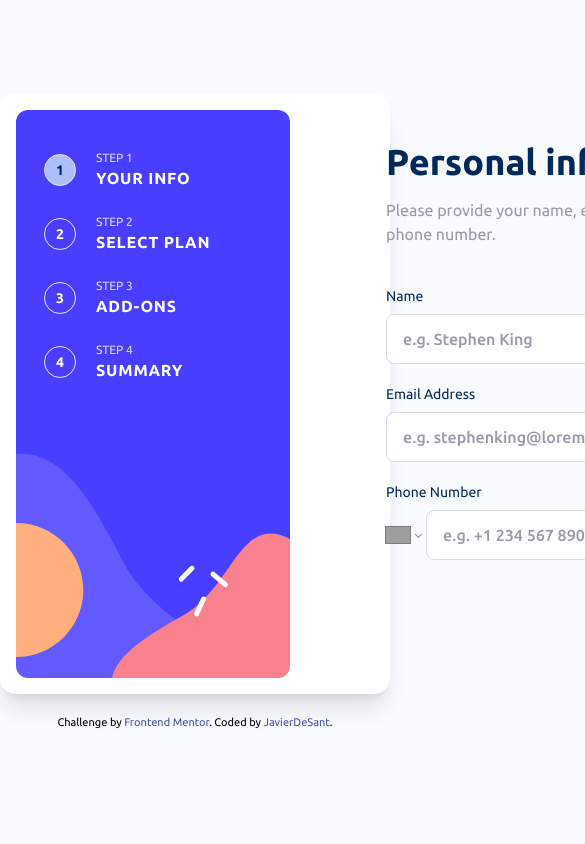
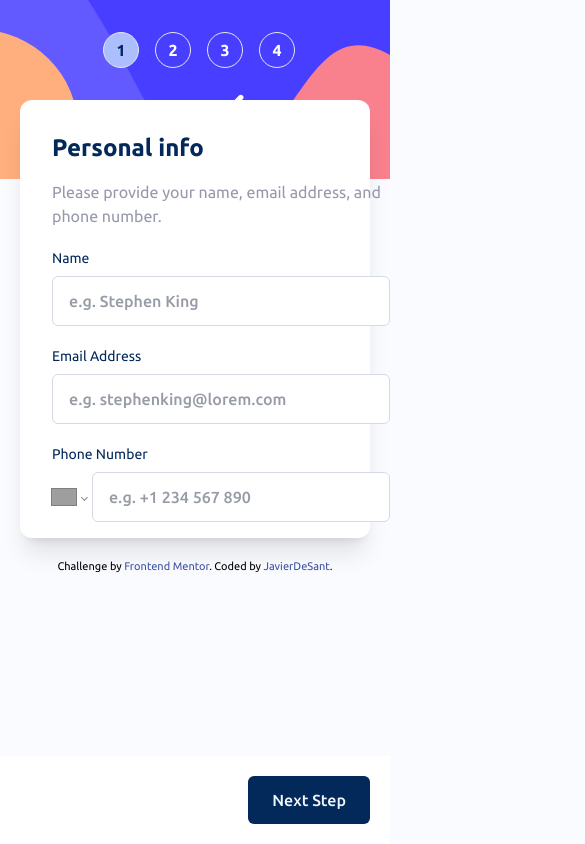
Before and after one commit to javierdesant/multistep-form, a React (Vite) app: page / in a window 390 px wide. Shown: the top 844 px of the page, 585 px wide, since content can reach past the window. Built offline with nearby package versions, Linux system fonts and the light colour scheme; grey boxes are pictures that could not be loaded.

Commit message:
style: start adding responsive mobile design

```diff
--- a/src/App.tsx
+++ b/src/App.tsx
@@ -3,7 +3,7 @@ import Form from "./components/form/Form";
 function App() {
   return (
     <>
-      <div className="flex h-screen w-screen grow flex-col items-center justify-center">
+      <div className="flex h-screen w-screen grow flex-col items-center md:justify-center">
         <Form />
 
         <div className="attribution m-5">
--- a/src/components/form/Form.tsx
+++ b/src/components/form/Form.tsx
@@ -76,8 +76,31 @@ export default function Form() {
   };
 
   return (
-    <div className="flex w-full rounded-2xl bg-white p-4 shadow-xl md:h-full md:max-h-[600px] md:max-w-[1050px]">
-      <div className="flex min-h-[568px] w-[274px] shrink-0 flex-col rounded-xl bg-sidebar-desktop p-5 pt-7">
+    <>
+        <div className="fixed flex w-full h-full top-0 bg-sidebar-mobile bg-no-repeat bg-contain bg-top p-5 pt-7 md:hidden" />
+        <div className="flex md:hidden my-5 space-x-4">
+            {steps.map(
+                (step, index) =>
+                    index !== COMPLETE_STEP && (
+                        <div className="z-20 my-3 ml-2 flex items-center" key={step.id}>
+                    <button
+                    id={step.id}
+                    disabled={
+                        `step-${currentStep}` === step.id ||
+                        currentStep === COMPLETE_STEP
+                    }
+                    className={`size-9 rounded-full border font-bold ${currentStep === index ? "bg-brand-pastel-blue text-brand-marine-blue" : "text-brand-alabaster"}`}
+                    onClick={() => handleNav(index)}
+                    >
+                    {index}
+                    </button>
+                </div>
+                ),
+            )}
+        </div>
+
+        <div className="flex z-10 w-full max-w-[350px] rounded-xl md:rounded-2xl bg-white p-4 shadow-xl md:h-full md:max-h-[600px] md:max-w-[1050px]">
+            <div className="hidden md:flex w-[274px] flex-col rounded-xl bg-sidebar-desktop bg-no-repeat bg-cover bg-bottom p-5 pt-7 md:visible">
                 {steps.map(
                 (step, index) =>
                     index !== COMPLETE_STEP && (
@@ -108,7 +131,7 @@ export default function Form() {
 
             <FormProvider {...methods}>
                 <form
-          className="flex grow flex-col px-24"
+                className="flex grow flex-col px-4 md:px-24"
                 onSubmit={methods.handleSubmit(onSubmit)}
                 onError={() => onError}
                 noValidate
@@ -120,7 +143,7 @@ export default function Form() {
 
                 {currentStep === COMPLETE_STEP && <CompleteStep />}
 
-          <div className="mb-4 mt-auto flex justify-between">
+                <div className="fixed bottom-0 left-0 right-0 w-full p-5 md:static bg-white md:mb-4 md:p-0 md:mt-auto flex justify-between">
                     <button
                     disabled={currentStep === 1 || currentStep === COMPLETE_STEP}
                     type="button"
@@ -136,7 +159,7 @@ export default function Form() {
                         currentStep === LAST_STEP || currentStep === COMPLETE_STEP
                     }
                     type="button"
-              className="flex w-min text-nowrap rounded-lg bg-brand-marine-blue px-6 py-3 font-medium text-brand-magnolia hover:bg-blue-900 disabled:hidden"
+                    className="flex w-min text-nowrap rounded-md md:rounded-lg bg-brand-marine-blue px-6 py-3 font-medium text-brand-magnolia hover:bg-blue-900 disabled:hidden"
                     onClick={() => {
                         handleNav(currentStep + 1);
                     }}
@@ -146,7 +169,7 @@ export default function Form() {
                     <button
                     disabled={currentStep !== LAST_STEP}
                     type="submit"
-              className="flex w-min text-nowrap rounded-lg bg-brand-purplish-blue px-7 py-3 font-medium text-brand-magnolia hover:opacity-70 disabled:hidden"
+                    className="flex w-min text-nowrap rounded-md md:rounded-lg bg-brand-purplish-blue px-7 py-3 font-medium text-brand-magnolia hover:opacity-70 disabled:hidden"
                     >
                     Confirm
                     </button>
@@ -154,5 +177,6 @@ export default function Form() {
                 </form>
             </FormProvider>
         </div>
+    </>
   );
 }
--- a/src/components/form/Step1.tsx
+++ b/src/components/form/Step1.tsx
@@ -12,8 +12,8 @@ export default function Step1() {
 
   return (
     <div className="flex flex-col">
-      <h1>Personal info</h1>
-      <p>Please provide your name, email address, and phone number.</p>
+      <h1 className="my-4 md:mt-8">Personal info</h1>
+      <p className="mb-5 md:mb-10">Please provide your name, email address, and phone number.</p>
 
       <div className="mb-2 flex grow justify-between">
         <label htmlFor="name">Name</label>
--- a/src/components/form/Step2.tsx
+++ b/src/components/form/Step2.tsx
@@ -12,9 +12,9 @@ export default function Step2() {
     control,
   } = useFormContext<FormValues>();
 
-  let currentPlan = watch("plan");
+  let currentPlan = watch('plan');
 
-  const handleTogglePlan = (plan: FormValues["plan"]) => {
+  const handleTogglePlan = (plan: FormValues['plan']) => {
     if (currentPlan === plan) {
       reset(
         {
@@ -24,40 +24,40 @@ export default function Step2() {
         { keepDirty: true, keepTouched: true },
       );
     } else {
-      setValue("plan", plan, { shouldValidate: true });
+      setValue('plan', plan, { shouldValidate: true });
     }
   };
 
   return (
     <div className="flex flex-col">
-      <h1>Select your plan</h1>
-      <p>You have the option of monthly or yearly billing.</p>
+      <h1 className="my-4 md:mt-8">Select your plan</h1>
+      <p className="mb-5 md:mb-10">You have the option of monthly or yearly billing.</p>
 
-      <div className="grid grid-cols-3 grid-rows-1 gap-5">
+      <div className="grid grid-cols-1 grid-rows-3 md:grid-cols-3 md:grid-rows-1 gap-5">
         <button
           type="button"
-          className={`flex h-52 flex-col justify-between rounded-xl p-5 ring-1 hover:ring-brand-purplish-blue focus:outline-none focus:outline-brand-purplish-blue ${
+          className={`flex md:h-52 md:flex-col md:justify-between rounded-xl p-5 ring-1 hover:ring-brand-purplish-blue focus:outline-none focus:outline-brand-purplish-blue ${
             errors.plan
               ? "ring-1 ring-brand-strawberry-red"
-              : watch("plan") === "arcade"
+              : watch('plan') === 'arcade'
                 ? "bg-brand-magnolia ring-brand-purplish-blue"
                 : "ring-brand-light-gray"
           }`}
-          onClick={() => handleTogglePlan("arcade")}
+          onClick={() => handleTogglePlan('arcade')}
         >
           <img
             src="/img/icon-arcade.svg"
             alt="arcade-icon"
             className="h-14 place-self-start"
           />
-          <div className="flex flex-col">
+          <div className="flex flex-col ml-5 md:m-0">
             <h3 className="text-left text-xl font-medium text-brand-marine-blue">
               Arcade
             </h3>
-            <p className="mb-0 text-left">
-              {getValues("billing") === "yearly" ? "$90/yr" : "$9/mo"}
+            <p className="text-left">
+              {getValues('billing') === 'yearly' ? "$90/yr" : "$9/mo"}
             </p>
-            {watch("billing") === "yearly" && (
+            {watch('billing') === 'yearly' && (
               <span className="mt-2 text-left text-sm text-brand-marine-blue">
                 2 months free
               </span>
@@ -67,28 +67,28 @@ export default function Step2() {
 
         <button
           type="button"
-          className={`flex h-52 flex-col justify-between rounded-xl p-5 ring-1 hover:ring-brand-purplish-blue focus:outline-none focus:outline-brand-purplish-blue ${
+          className={`flex md:h-52 md:flex-col md:justify-between rounded-xl p-5 ring-1 hover:ring-brand-purplish-blue focus:outline-none focus:outline-brand-purplish-blue ${
             errors.plan
               ? "ring-1 ring-brand-strawberry-red"
-              : watch("plan") === "advanced"
+              : watch('plan') === 'advanced'
                 ? "bg-brand-magnolia ring-brand-purplish-blue"
                 : "ring-brand-light-gray"
           }`}
-          onClick={() => handleTogglePlan("advanced")}
+          onClick={() => handleTogglePlan('advanced')}
         >
           <img
             src="/img/icon-advanced.svg"
             alt="advanced-icon"
             className="h-14 place-self-start"
           />
-          <div className="flex flex-col">
+          <div className="flex flex-col ml-5 md:m-0">
             <h3 className="text-left text-xl font-medium text-brand-marine-blue">
               Advanced
             </h3>
-            <p className="mb-0 text-left">
-              {getValues("billing") === "yearly" ? "$120/yr" : "$12/mo"}
+            <p className="text-left">
+              {getValues('billing') === 'yearly' ? "$120/yr" : "$12/mo"}
             </p>
-            {watch("billing") === "yearly" && (
+            {watch('billing') === 'yearly' && (
               <span className="mt-2 text-left text-sm text-brand-marine-blue">
                 2 months free
               </span>
@@ -98,7 +98,7 @@ export default function Step2() {
 
         <button
           type="button"
-          className={`flex h-52 flex-col justify-between rounded-xl p-5 ring-1 hover:ring-brand-purplish-blue focus:outline-none focus:outline-brand-purplish-blue ${
+          className={`flex md:h-52 md:flex-col md:justify-between rounded-xl p-5 ring-1 hover:ring-brand-purplish-blue focus:outline-none focus:outline-brand-purplish-blue ${
             errors.plan
               ? "ring-1 ring-brand-strawberry-red"
               : watch("plan") === "pro"
@@ -112,11 +112,11 @@ export default function Step2() {
             alt="pro-icon"
             className="h-14 place-self-start"
           />
-          <div className="flex flex-col">
+          <div className="flex flex-col ml-5 md:m-0">
             <h3 className="text-left text-xl font-medium text-brand-marine-blue">
               Pro
             </h3>
-            <p className="mb-0 text-left">
+            <p className="text-left">
               {getValues("billing") === "yearly" ? "$150/yr" : "$15/mo"}
             </p>
             {watch("billing") === "yearly" && (
--- a/src/components/form/Step3.tsx
+++ b/src/components/form/Step3.tsx
@@ -36,8 +36,8 @@ export default function Step3() {
 
   return (
     <div className="flex flex-col">
-      <h1>Pick add-ons</h1>
-      <p>Add-ons help enhance your gaming experience.</p>
+      <h1 className="my-4 md:mt-8">Pick add-ons</h1>
+      <p className="mb-5 md:mb-10">Add-ons help enhance your gaming experience.</p>
 
       <div className="grid grid-cols-1 grid-rows-3 gap-5">
         {addons.map((addon) => (
@@ -54,10 +54,10 @@ export default function Step3() {
               />
               <div className="flex grow flex-col">
                 <h2 className="font-medium">{addon.title}</h2>
-                <p className="m-0">{addon.description}</p>
+                <p>{addon.description}</p>
               </div>
               <span className="text-right text-brand-purplish-blue">
-                {getValues("billing") === "yearly"
+                {getValues('billing') === 'yearly'
                   ? addon.yearlyPrice
                   : addon.monthlyPrice}
               </span>
--- a/src/components/form/Step4.tsx
+++ b/src/components/form/Step4.tsx
@@ -11,8 +11,8 @@ export default function Step4({ handleNav }: Step4Props) {
 
   return (
     <div>
-      <h1>Finishing up</h1>
-      <p>Double-check everything looks OK before confirming.</p>
+      <h1 className="my-4 md:mt-8">Finishing up</h1>
+      <p className="mb-5 md:mb-10">Double-check everything looks OK before confirming.</p>
 
       <div className="flex flex-col rounded-xl bg-brand-magnolia px-7 py-5">
         <div className="flex items-center justify-between border-b pb-5">
@@ -21,20 +21,20 @@ export default function Step4({ handleNav }: Step4Props) {
               {getValues("plan")} ({getValues("billing")})
             </h6>
             <button className="w-min" onClick={() => handleNav(2)}>
-              <p className="m-0 text-sm underline hover:no-underline">Change</p>
+              <p className="text-sm underline hover:no-underline">Change</p>
             </button>
           </div>
           <span className="font-bold text-brand-marine-blue">$9/mo</span>{" "}
           {/** TODO: make dynamic */}
         </div>
         {addons.every((addon) => !getValues(`addons.${addon.name}`)) ? (
-          <p className="m-0 mt-4 text-sm">No addons selected</p>
+          <p className="mt-4 text-sm">No addons selected</p>
         ) : (
           addons.map(
             (addon) =>
               getValues(`addons.${addon.name}`) && (
                 <div className="mt-4 flex justify-between" key={addon.name}>
-                  <p className="m-0 text-sm">{addon.title}</p>
+                  <p className="text-sm">{addon.title}</p>
                   <span className="text-sm text-brand-marine-blue">
                     {getValues("billing") === "yearly"
                       ? addon.yearlyPrice
@@ -47,7 +47,7 @@ export default function Step4({ handleNav }: Step4Props) {
       </div>
 
       <div className="flex items-center justify-between p-8">
-        <p className="m-0">
+        <p>
           Total (per {getValues("billing") === "yearly" ? "year" : "month"}){" "}
         </p>
         <span className="text-xl font-bold text-brand-purplish-blue">
--- a/src/index.css
+++ b/src/index.css
@@ -8,11 +8,11 @@
   }
 
   h1 {
-    @apply mb-4 mt-8 text-4xl font-bold text-brand-marine-blue;
+    @apply text-2xl md:text-3xl font-bold text-brand-marine-blue;
   }
 
   p {
-    @apply mb-10 text-brand-cool-gray;
+    @apply text-brand-cool-gray;
   }
 
   label {
@@ -33,7 +33,7 @@
   [type="week"],
   [multiple],
   select {
-    @apply block rounded-lg border-brand-light-gray px-4 py-3 font-medium text-brand-marine-blue placeholder:opacity-70 focus:border-brand-purplish-blue focus:ring-brand-purplish-blue;
+    @apply block rounded-md md:rounded-lg border-brand-light-gray px-4 py-3 font-medium text-brand-marine-blue placeholder:opacity-70 focus:border-brand-purplish-blue focus:ring-brand-purplish-blue;
   }
 }
 
```
Lines whose indentation alone changed are shown as unchanged.
